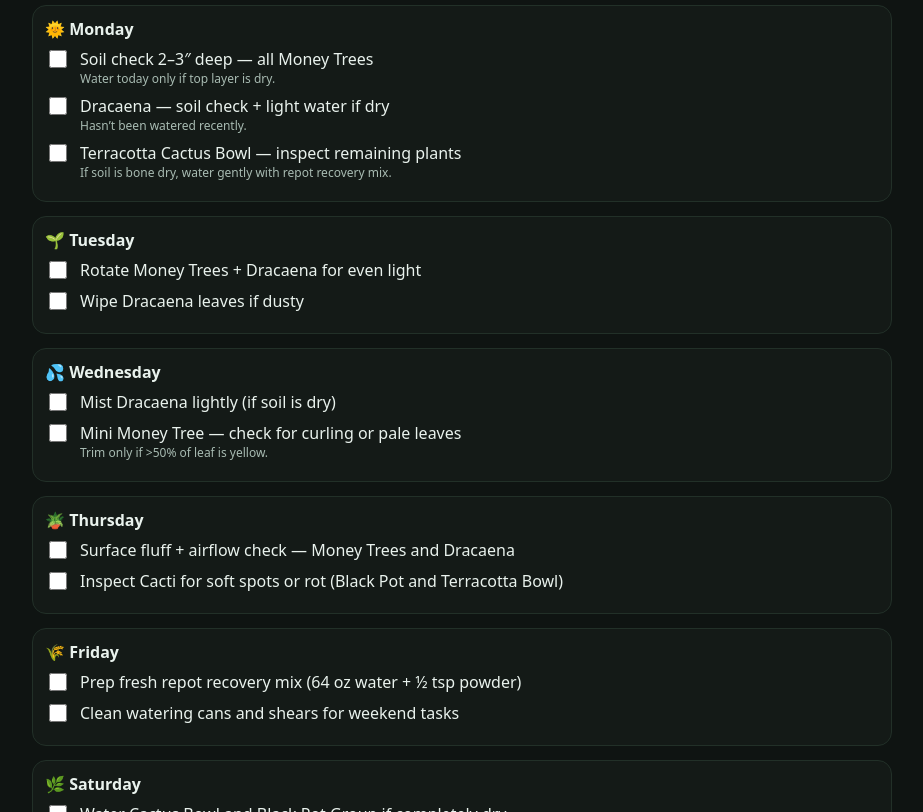
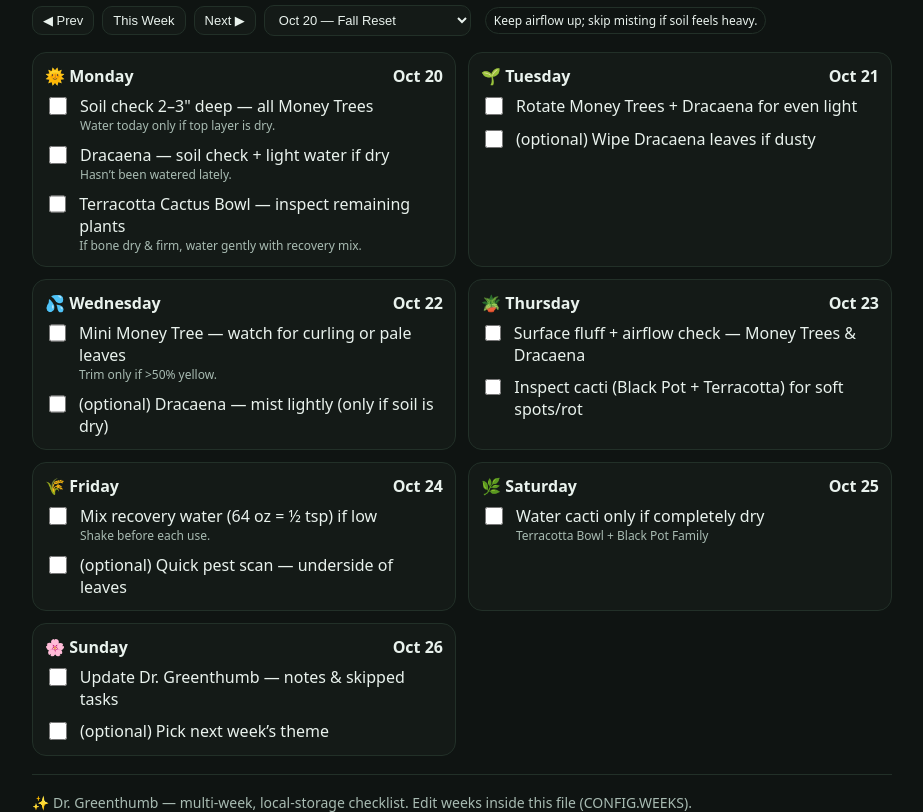
Before and after one commit to Petite-Pizza/green-haus-weekly, a plain HTML site: page index.html in a window 1280 px wide. Shown: the part 80-892 px from the top of the page, without its empty margins (178-1101 px from the left). Drawn offline with Linux system fonts and the light colour scheme.

Commit message:
Update index.html

```diff
--- a/index.html
+++ b/index.html
@@ -3,86 +3,243 @@
 <head>
 <meta charset="utf-8" />
 <meta name="viewport" content="width=device-width, initial-scale=1" />
-<title>Dr. Greenthumb — Do-Over Week</title>
+<title>Dr. Greenthumb — Weekly</title>
 <style>
   :root { --bg:#0f1412; --card:#141a17; --ink:#e9f2ed; --muted:#a8bbb2; --accent:#6ee7b7; --line:#223028; }
   html,body{margin:0;padding:0;background:var(--bg);color:var(--ink);font-family:system-ui,-apple-system,Segoe UI,Roboto,Inter,Arial,sans-serif;}
   .wrap{max-width:860px;margin:0 auto;padding:20px;}
-  h1{font-size:22px;margin:0 0 4px 0;}
-  .sub{color:var(--muted);font-size:14px;margin-bottom:12px}
-  .day{background:var(--card);border:1px solid var(--line);border-radius:14px;padding:12px;margin-bottom:14px}
+  header{display:flex;flex-direction:column;gap:8px;margin-bottom:16px}
+  h1{font-size:22px;margin:0;}
+  .sub{color:var(--muted);font-size:14px}
+  .controls{display:flex;gap:8px;flex-wrap:wrap;align-items:center}
+  .btn{background:var(--card);color:var(--ink);border:1px solid var(--line);padding:6px 10px;border-radius:10px;font-size:13px}
+  select{background:var(--card);color:var(--ink);border:1px solid var(--line);padding:6px 10px;border-radius:10px;font-size:13px}
+  .grid{display:grid;grid-template-columns:1fr;gap:12px;margin-top:12px}
+  @media(min-width:700px){.grid{grid-template-columns:repeat(2,1fr);}}
+  .day{background:var(--card);border:1px solid var(--line);border-radius:14px;padding:12px}
   .day h3{margin:0 0 8px 0;font-size:16px;display:flex;justify-content:space-between;align-items:center}
-  .task{display:flex;gap:10px;align-items:flex-start;margin-bottom:8px}
+  .tasks{display:flex;flex-direction:column;gap:10px}
+  .task{display:flex;gap:10px;align-items:flex-start}
   .task input{width:18px;height:18px;margin-top:2px}
   .meta{font-size:12px;color:var(--muted)}
-  footer{color:var(--muted);font-size:12px;margin-top:18px;border-top:1px solid var(--line);padding-top:8px}
+  hr{border:none;border-top:1px solid var(--line);margin:18px 0}
+  footer{color:var(--muted);font-size:12px;margin-top:10px}
+  .pill{display:inline-block;padding:4px 8px;border:1px solid var(--line);border-radius:999px;color:var(--ink);font-size:12px;margin-left:6px}
 </style>
 </head>
 <body>
 <div class="wrap">
-  <h1>🌿 Do-Over Week</h1>
-  <div class="sub">Sept 14 – Sept 20 • Refocus, re-water, recover</div>
+  <header>
+    <h1 id="theme">🌿 Green Haus</h1>
+    <div class="sub" id="daterange">Week</div>
+    <div class="controls">
+      <button class="btn" id="prev">◀ Prev</button>
+      <button class="btn" id="today">This Week</button>
+      <button class="btn" id="next">Next ▶</button>
+      <select id="weekSelect" title="Choose week"></select>
+      <span class="pill" id="tip"></span>
+    </div>
+  </header>
 
-  <!-- Monday -->
-  <div class="day">
-    <h3>🌞 Monday</h3>
-    <label class="task"><input type="checkbox"/><div>Soil check 2–3″ deep — all Money Trees<div class="meta">Water today only if top layer is dry.</div></div></label>
-    <label class="task"><input type="checkbox"/><div>Dracaena — soil check + light water if dry<div class="meta">Hasn’t been watered recently.</div></div></label>
-    <label class="task"><input type="checkbox"/><div>Terracotta Cactus Bowl — inspect remaining plants<div class="meta">If soil is bone dry, water gently with repot recovery mix.</div></div></label>
-  </div>
+  <div class="grid" id="week"></div>
 
-  <!-- Tuesday -->
-  <div class="day">
-    <h3>🌱 Tuesday</h3>
-    <label class="task"><input type="checkbox"/><div>Rotate Money Trees + Dracaena for even light</div></label>
-    <label class="task"><input type="checkbox"/><div>Wipe Dracaena leaves if dusty</div></label>
-  </div>
-
-  <!-- Wednesday -->
-  <div class="day">
-    <h3>💦 Wednesday</h3>
-    <label class="task"><input type="checkbox"/><div>Mist Dracaena lightly (if soil is dry)</div></label>
-    <label class="task"><input type="checkbox"/><div>Mini Money Tree — check for curling or pale leaves<div class="meta">Trim only if >50% of leaf is yellow.</div></div></label>
-  </div>
-
-  <!-- Thursday -->
-  <div class="day">
-    <h3>🪴 Thursday</h3>
-    <label class="task"><input type="checkbox"/><div>Surface fluff + airflow check — Money Trees and Dracaena</div></label>
-    <label class="task"><input type="checkbox"/><div>Inspect Cacti for soft spots or rot (Black Pot and Terracotta Bowl)</div></label>
-  </div>
-
-  <!-- Friday -->
-  <div class="day">
-    <h3>🌾 Friday</h3>
-    <label class="task"><input type="checkbox"/><div>Prep fresh repot recovery mix (64 oz water + ½ tsp powder)</div></label>
-    <label class="task"><input type="checkbox"/><div>Clean watering cans and shears for weekend tasks</div></label>
-  </div>
-
-  <!-- Saturday -->
-  <div class="day">
-    <h3>🌿 Saturday</h3>
-    <label class="task"><input type="checkbox"/><div>Water Cactus Bowl and Black Pot Group if completely dry</div></label>
-    <label class="task"><input type="checkbox"/><div>Spot-clean shelves + remove old leaf debris</div></label>
-  </div>
-
-  <!-- Sunday -->
-  <div class="day">
-    <h3>🌸 Sunday</h3>
-    <label class="task"><input type="checkbox"/><div>Update Dr. Greenthumb — record skipped tasks & notes</div></label>
-    <label class="task"><input type="checkbox"/><div>Plan next week’s theme + print (if needed)</div></label>
-  </div>
-
-  <footer>✨ Dr. Greenthumb • Green Haus • local only — checkboxes stay until you refresh</footer>
+  <hr/>
+  <div class="sub">✨ Dr. Greenthumb — multi-week, local-storage checklist. Edit weeks inside this file (CONFIG.WEEKS).</div>
+  <footer>Green Haus • Petite-Pizza • Hosted on GitHub Pages</footer>
 </div>
 
 <script>
-  const boxes = document.querySelectorAll('input[type=checkbox]');
-  boxes.forEach((b,i)=>{
-    const key='gh5-'+i;
-    b.checked=localStorage.getItem(key)==='1';
-    b.addEventListener('change',()=>localStorage.setItem(key,b.checked?'1':'0'));
+/* ========= CONFIGURE YOUR WEEKS HERE ========= */
+// Emoji per weekday (Mon..Sun)
+const EMOJI = ["🌞","🌱","💦","🪴","🌾","🌿","🌸"];
+
+// Preloaded weeks: start = ISO Monday, theme, tips, and tasks per weekday index 0..6
+const WEEKS = [
+  {
+    start: "2025-10-20", // Mon Oct 20, 2025
+    theme: "🍂 Fall Reset",
+    tips: ["Keep airflow up; skip misting if soil feels heavy.","Rotate ¼ turn mid-week.","Post-repot: no fertilizer yet."],
+    plan: {
+      0: [ // Monday
+        {text:'Soil check 2–3" deep — all Money Trees', meta:'Water today only if top layer is dry.'},
+        {text:'Dracaena — soil check + light water if dry', meta:'Hasn’t been watered lately.'},
+        {text:'Terracotta Cactus Bowl — inspect remaining plants', meta:'If bone dry & firm, water gently with recovery mix.'}
+      ],
+      1: [ // Tuesday
+        {text:'Rotate Money Trees + Dracaena for even light'},
+        {text:'Wipe Dracaena leaves if dusty', opt:true}
+      ],
+      2: [ // Wednesday
+        {text:'Mini Money Tree — watch for curling or pale leaves', meta:'Trim only if >50% yellow.'},
+        {text:'Dracaena — mist lightly (only if soil is dry)', opt:true}
+      ],
+      3: [ // Thursday
+        {text:'Surface fluff + airflow check — Money Trees & Dracaena'},
+        {text:'Inspect cacti (Black Pot + Terracotta) for soft spots/rot'}
+      ],
+      4: [ // Friday
+        {text:'Mix recovery water (64 oz = ½ tsp) if low', meta:'Shake before each use.'},
+        {text:'Quick pest scan — underside of leaves', opt:true}
+      ],
+      5: [ // Saturday
+        {text:'Water cacti only if completely dry', meta:'Terracotta Bowl + Black Pot Family'}
+      ],
+      6: [ // Sunday
+        {text:'Update Dr. Greenthumb — notes & skipped tasks'},
+        {text:'Pick next week’s theme', opt:true}
+      ]
+    }
+  },
+  {
+    start: "2025-10-27", // Week 2
+    theme: "🌾 Root Renaissance",
+    tips: ["Shorter days — favor bright, indirect light.","Water by dryness, not calendar.","Dust leaves = better photosynthesis."],
+    plan: {
+      0: [
+        {text:'Soil check — Money Trees (2–3")', meta:'Water if dry; skip if cool/damp.'},
+        {text:'Dracaena — soil check; water lightly if dry'}
+      ],
+      1: [
+        {text:'Rotate Money Trees + Dracaena'},
+        {text:'Mini Money Tree — check young stems'}
+      ],
+      2: [
+        {text:'Cacti check (no water unless bone dry)'},
+        {text:'Black Pot Family — fishbone stem check for firmness'}
+      ],
+      3: [
+        {text:'Surface fluff — Money Trees & Dracaena'},
+        {text:'Prune >50% yellow leaves on Tall Money Tree', opt:true}
+      ],
+      4: [
+        {text:'Mix recovery water if low (64 oz = ½ tsp)'},
+        {text:'Quick shelf clean + remove old leaf debris', opt:true}
+      ],
+      5: [
+        {text:'Money Trees — water any that are dry', meta:'Slow, even, stop at first drainage.'}
+      ],
+      6: [
+        {text:'Log changes & skipped tasks'},
+        {text:'Set theme for next week', opt:true}
+      ]
+    }
+  },
+  {
+    start: "2025-11-03", // Week 3
+    theme: "🌿 Steady Growth",
+    tips: ["Mind drafts as temps drop.","Let topsoil dry a bit longer in November.","Keep light bright and consistent."],
+    plan: {
+      0: [
+        {text:'Money Trees — soil check; water only if dry'},
+        {text:'Dracaena — light water if dry; skip mist if soil heavy'}
+      ],
+      1: [
+        {text:'Rotate Money Trees + Dracaena'},
+        {text:'Wipe leaves (money trees + dracaena)', opt:true}
+      ],
+      2: [
+        {text:'Cacti — visual check for softness; no water unless bone dry'}
+      ],
+      3: [
+        {text:'Surface fluff + airflow check (all non-cacti)'}
+      ],
+      4: [
+        {text:'Mix recovery water if low (64 oz = ½ tsp)'}
+      ],
+      5: [
+        {text:'Spot water any one plant that tested dry (not cacti)'}
+      ],
+      6: [
+        {text:'Log & theme prep for next week'}
+      ]
+    }
+  }
+];
+
+/* ========= UTILITIES ========= */
+const MS = 86400000;
+const toISOdate = d => new Date(d.getFullYear(), d.getMonth(), d.getDate()).toISOString().slice(0,10);
+const fmt = d => d.toLocaleDateString(undefined,{month:'short',day:'numeric'});
+const weekday = d => d.toLocaleDateString(undefined,{weekday:'long'});
+
+/* ========= APP STATE ========= */
+let idx = 0; // current week index (defaults to first)
+
+/* ========= RENDER ========= */
+function render(){
+  const week = WEEKS[idx];
+  const start = new Date(week.start + 'T00:00:00');
+  const end = new Date(start.getTime()+6*MS);
+  document.getElementById('theme').textContent = week.theme;
+  document.getElementById('daterange').textContent = `${fmt(start)} – ${fmt(end)}`;
+  document.getElementById('tip').textContent = week.tips?.[0] || '';
+
+  // week select
+  const sel = document.getElementById('weekSelect');
+  sel.innerHTML = '';
+  WEEKS.forEach((w,i)=>{
+    const s = new Date(w.start+'T00:00:00');
+    const opt = document.createElement('option');
+    opt.value = i; opt.textContent = `${fmt(s)} — ${w.theme.replace(/^[^ ]+ /,'')}`;
+    if(i===idx) opt.selected = true;
+    sel.appendChild(opt);
   });
+
+  const grid = document.getElementById('week');
+  grid.innerHTML = '';
+  const state = loadState(week.start);
+
+  for(let i=0;i<7;i++){
+    const day = new Date(start.getTime()+i*MS);
+    const card = document.createElement('div'); card.className='day';
+    const h = document.createElement('h3');
+    h.innerHTML = `<span>${EMOJI[i%EMOJI.length]} ${weekday(day)}</span><span>${fmt(day)}</span>`;
+    card.appendChild(h);
+
+    const tasks = week.plan[i] || [];
+    const list = document.createElement('div'); list.className='tasks';
+    tasks.forEach((t, j)=>{
+      const id = `${i}::${j}`;
+      const row = document.createElement('label'); row.className='task';
+      const cb = document.createElement('input'); cb.type='checkbox'; cb.checked = !!state[id];
+      cb.addEventListener('change', ()=>{ state[id]=cb.checked; saveState(week.start,state); });
+      const text = document.createElement('div');
+      text.innerHTML = `${t.opt ? '(optional) ' : ''}${t.text}${t.meta?`<div class="meta">${t.meta}</div>`:''}`;
+      row.appendChild(cb); row.appendChild(text); list.appendChild(row);
+    });
+    card.appendChild(list);
+    grid.appendChild(card);
+  }
+}
+
+/* ========= STORAGE (per-week) ========= */
+function loadState(weekStartISO){ return JSON.parse(localStorage.getItem(`ghw-${weekStartISO}`)) || {}; }
+function saveState(weekStartISO, state){ localStorage.setItem(`ghw-${weekStartISO}`, JSON.stringify(state)); }
+
+/* ========= NAV ========= */
+document.getElementById('prev').onclick = ()=>{ idx = Math.max(0, idx-1); render(); };
+document.getElementById('next').onclick = ()=>{ idx = Math.min(WEEKS.length-1, idx+1); render(); };
+document.getElementById('today').onclick = ()=>{
+  const today = new Date();
+  const found = WEEKS.findIndex(w => {
+    const s = new Date(w.start+'T00:00:00'); const e = new Date(s.getTime()+6*MS);
+    return today>=s && today<=e;
+  });
+  if(found>=0) idx = found; render();
+};
+document.getElementById('weekSelect').onchange = (e)=>{ idx = Number(e.target.value); render(); };
+
+/* ========= BOOT ========= */
+// auto-select the week that contains “today” if present
+(function init(){
+  const today = new Date();
+  const found = WEEKS.findIndex(w => {
+    const s = new Date(w.start+'T00:00:00'); const e = new Date(s.getTime()+6*MS);
+    return today>=s && today<=e;
+  });
+  if(found>=0) idx = found;
+  render();
+})();
 </script>
 </body>
 </html>
```
